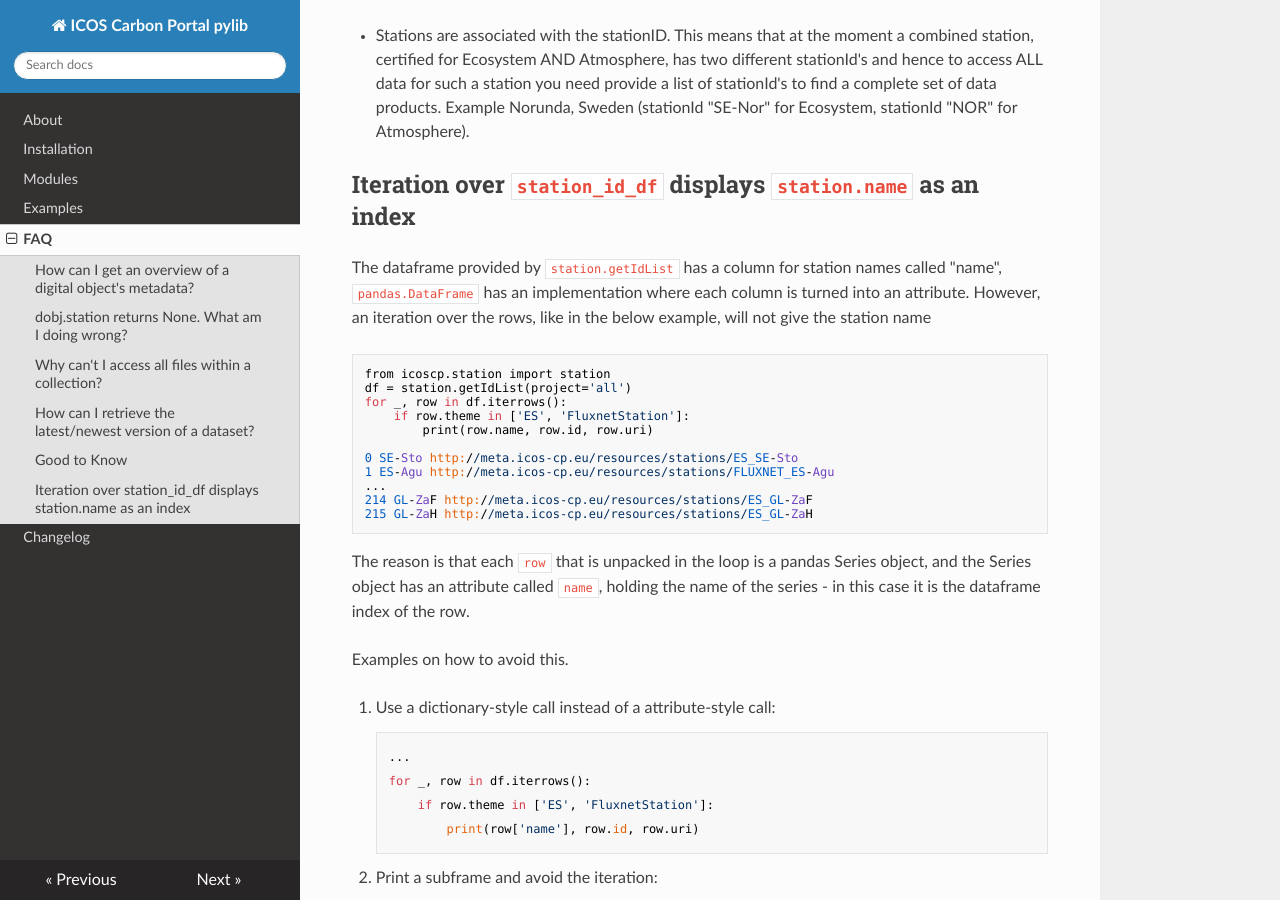
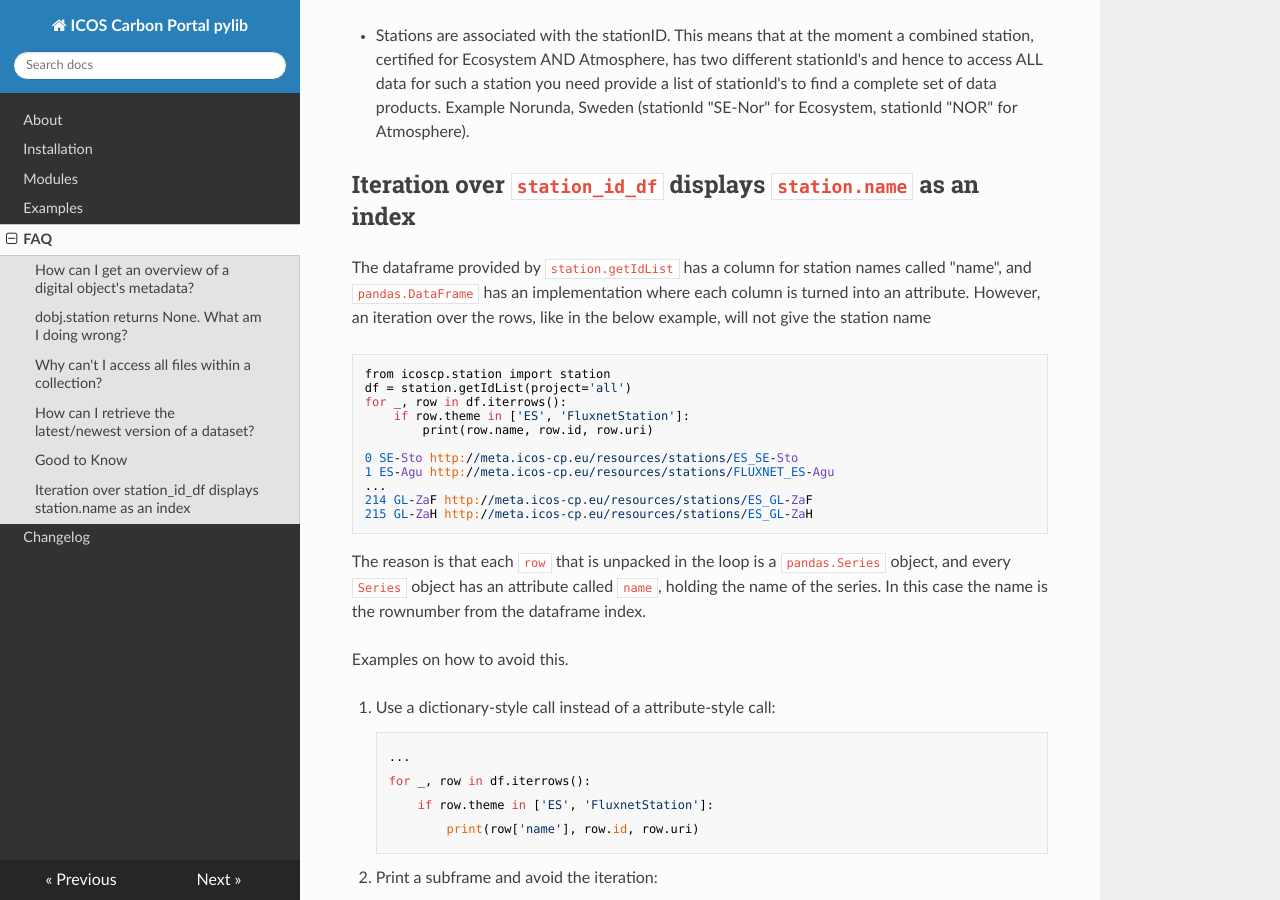
Before and after one commit to ICOS-Carbon-Portal/pylib, an MkDocs documentation site: the page built from docs/faq.md, in a window 1280 px wide and 900 px high, scrolled down 2333 px. Built offline with MkDocs 1.6.1, drawn with Linux system fonts in a browser that asks for light colours; nearby versions of some CDN libraries.

Commit message:
Typo fix

```diff
--- a/docs/faq.md
+++ b/docs/faq.md
@@ -101,7 +101,7 @@ stationId's to find a complete set of data products. Example Norunda, Sweden (st
 stationId "NOR" for Atmosphere).
 
 ## Iteration over `station_id_df` displays `station.name` as an index
-The dataframe provided by `station.getIdList` has a column for station names called "name", `pandas.DataFrame` has an
+The dataframe provided by `station.getIdList` has a column for station names called "name", and `pandas.DataFrame` has an
 implementation where each column is turned into an attribute. However, an iteration over the rows, like in the below example, will not
 give the station name
 
@@ -117,8 +117,8 @@ give the station name
     214 GL-ZaF http://meta.icos-cp.eu/resources/stations/ES_GL-ZaF
     215 GL-ZaH http://meta.icos-cp.eu/resources/stations/ES_GL-ZaH
 
-The reason is that each `row` that is unpacked in the loop is a pandas Series object, and the Series object has an attribute
-called `name`, holding the name of the series - in this case it is the dataframe index of the row.
+The reason is that each `row` that is unpacked in the loop is a `pandas.Series` object, and every `Series` object has an attribute
+called `name`, holding the name of the series. In this case the name is the rownumber from the dataframe index.
 
 Examples on how to avoid this.
 
```
